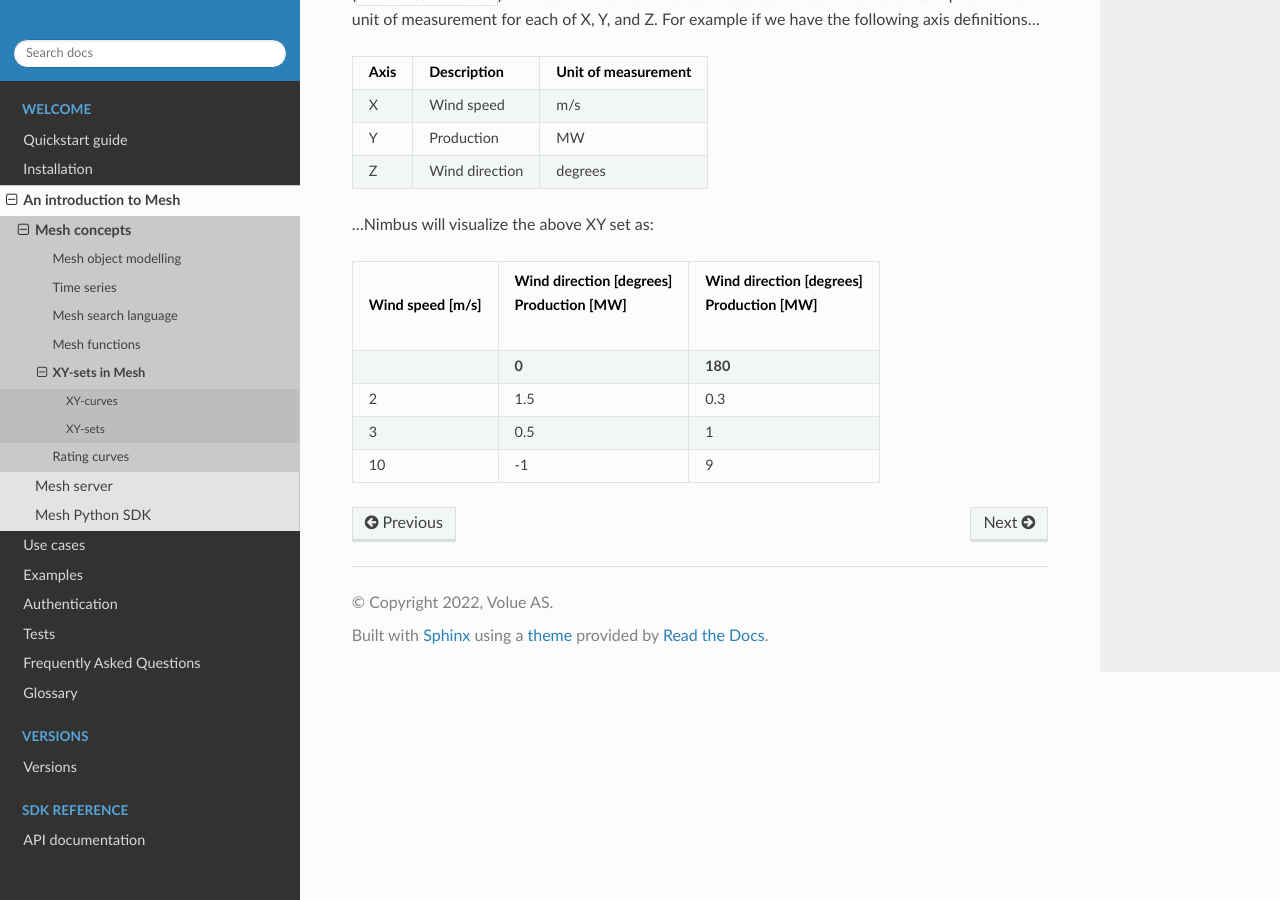
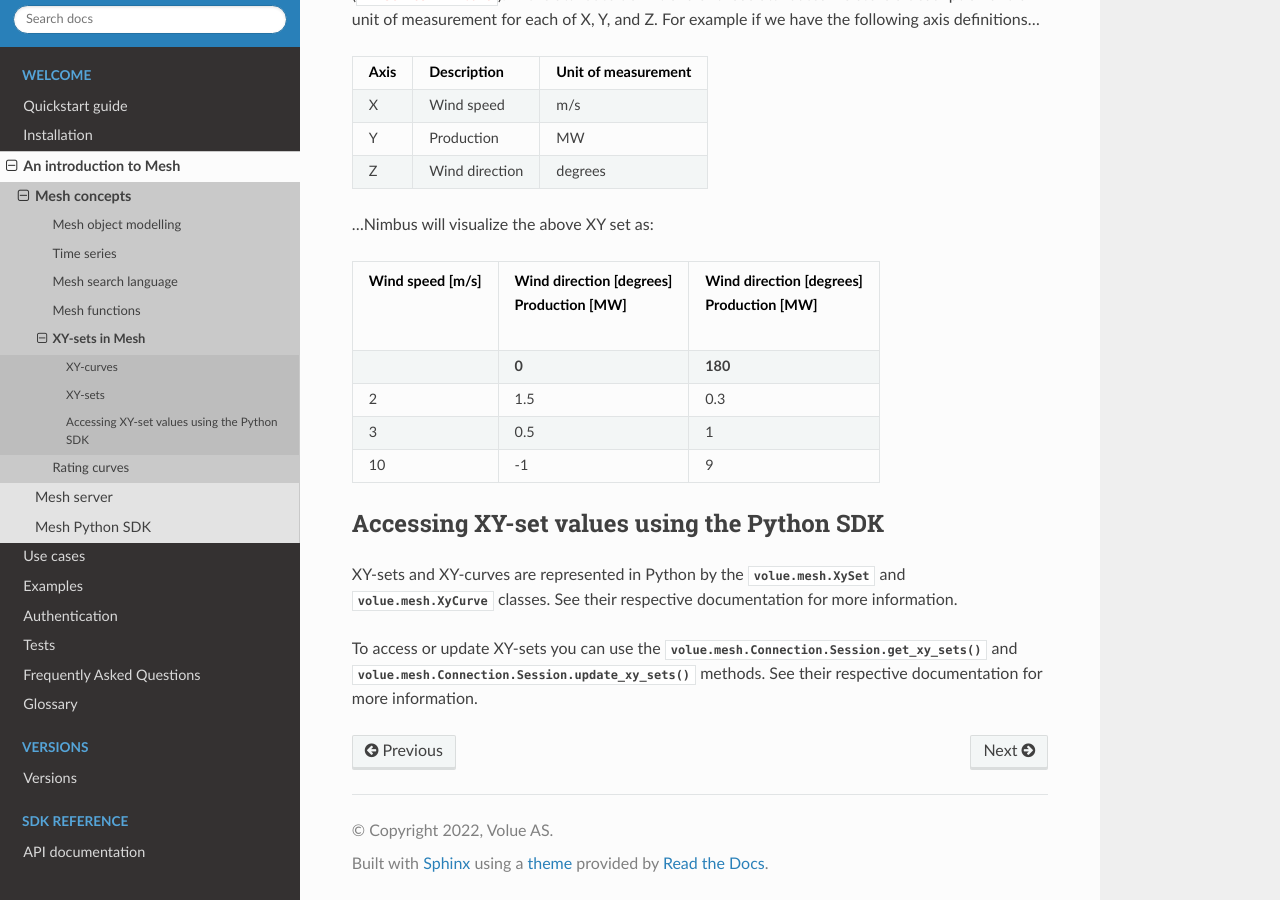
Before and after one commit to Volue-Public/energy-mesh-python, a Sphinx documentation site: the page built from docs/source/mesh_xy_sets.rst, in a window 1280 px wide and 900 px high, scrolled down 1158 px. Built offline with Sphinx 7.4.7 and the Read the Docs theme 2.0.0, drawn with Linux system fonts in a browser that asks for light colours.

Commit message:
xy: update docs

```diff
--- a/docs/source/mesh_xy_sets.rst
+++ b/docs/source/mesh_xy_sets.rst
@@ -72,15 +72,27 @@ X, Y, and Z. For example if we have the following axis definitions...
 
 ...Nimbus will visualize the above XY set as:
 
-+--------------------+----------------------------+----------------------------+
-| | Wind speed [m/s] | | Wind direction [degrees] | | Wind direction [degrees] |
-|                    | | Production [MW]          | | Production [MW]          |
-+====================+============================+============================+
-|                    |                      **0** |                    **180** |
-+--------------------+----------------------------+----------------------------+
-|                  2 |                        1.5 |                        0.3 |
-+--------------------+----------------------------+----------------------------+
-|                  3 |                        0.5 |                          1 |
-+--------------------+----------------------------+----------------------------+
-|                 10 |                         -1 |                          9 |
-+--------------------+----------------------------+----------------------------+
++-------------------+---------------------------+---------------------------+
+|| Wind speed [m/s] || Wind direction [degrees] || Wind direction [degrees] |
+||                  || Production [MW]          || Production [MW]          |
++===================+===========================+===========================+
+|                   | **0**                     | **180**                   |
++-------------------+---------------------------+---------------------------+
+| 2                 | 1.5                       | 0.3                       |
++-------------------+---------------------------+---------------------------+
+| 3                 | 0.5                       | 1                         |
++-------------------+---------------------------+---------------------------+
+| 10                | -1                        | 9                         |
++-------------------+---------------------------+---------------------------+
+
+
+Accessing XY-set values using the Python SDK
+--------------------------------------------
+
+XY-sets and XY-curves are represented in Python by the :class:`volue.mesh.XySet`
+and :class:`volue.mesh.XyCurve` classes. See their respective documentation for
+more information.
+
+To access or update XY-sets you can use the :meth:`volue.mesh.Connection.Session.get_xy_sets`
+and :meth:`volue.mesh.Connection.Session.update_xy_sets` methods. See their respective
+documentation for more information.
```
Also changed, not shown: 2 other files.
